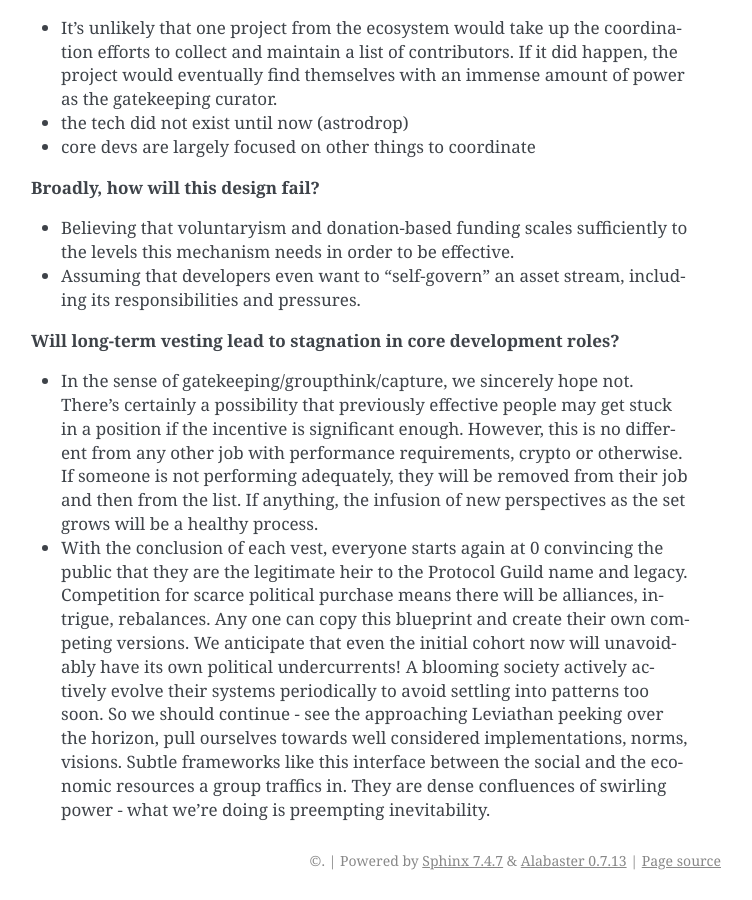
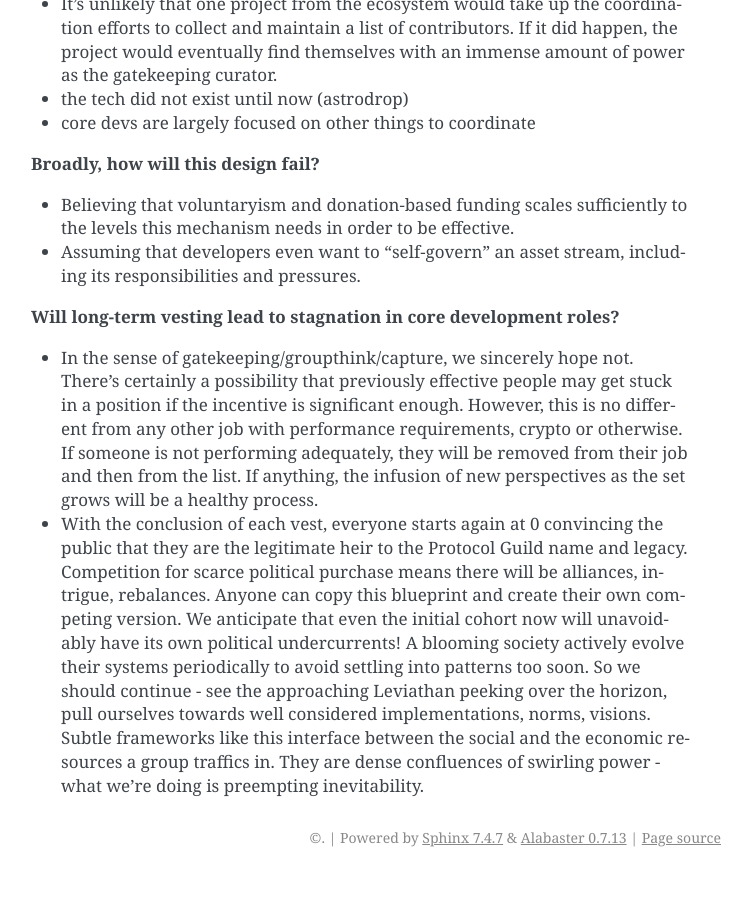
Before and after one commit to protocolguild/documentation, a Sphinx documentation site: the page built from docs/7-anticipated-concerns.md, in a window 1280 px wide and 900 px high, scrolled down 4529 px. Shown: the whole window, without its empty margins (389-1141 px from the left). Built offline with Sphinx 7.4.7, drawn with Linux system fonts in a browser that asks for light colours; after the commit the page ends 5406 px from its top, so only the background shows below that; some of the changed text lies outside the part shown.

Commit message:
Fix various typos

```diff
--- a/docs/7-anticipated-concerns.md
+++ b/docs/7-anticipated-concerns.md
@@ -27,7 +27,7 @@ While we can't conceive of every scenario, we've tried to think critically about
 - The mechanism's legitimacy is predicated on broad participation. If enough contributors decline, this may not be an appropriate tool for incenting work on public goods. In the latter case, the vesting would still continue but it may be difficult to solicit additional donations.
 
 **How will members handle conflicts about list inclusion, eg. when someone starts doing well-intentioned but poorly executed work?**
-- Eligibility criteria should be given special care, as much as the contract or the outreach to donating entities. These should be communicated publicly and frequently with change history, eg. Github. Any decisions which sidestep transparent processes undermines the mechanism's legitimacy.
+- Eligibility criteria should be given special care, as much as the contract or the outreach to donating entities. These should be communicated publicly and frequently with change history, eg. GitHub. Any decisions which sidestep transparent processes undermines the mechanism's legitimacy.
 
 **What other failure modes have not been explored in-depth yet?**
 - the membership is updated to only include addresses controlled by the attackers.
@@ -69,7 +69,7 @@ While we can't conceive of every scenario, we've tried to think critically about
 - Not advisable, this would complicate inclusion decisions. The split is supposed to incentivise current and future contributors.
 
 **Will this compete with Gitcoin or other similar efforts?**
-- We feel that this mechanism is differentiated enough (ie. forward looking, core protocol focused, vested, biases towards native tokens as opposed to USD) that the overlap may appear larger than it actually is. However, there may be some donating entities that feel like they are already "doing their part" with donations to one initiative and may not feel obligated to contribute to the other. We believe that it's healthy to have a number of autonomous & differentiated funding approaches towards Public Goods.
+- We feel that this mechanism is differentiated enough (ie. forward-looking, core protocol focused, vested, biases towards native tokens as opposed to USD) that the overlap may appear larger than it actually is. However, there may be some donating entities that feel like they are already "doing their part" with donations to one initiative and may not feel obligated to contribute to the other. We believe that it's healthy to have a number of autonomous & differentiated funding approaches towards Public Goods.
 
 ## 7.3 Culture / Big Questions
 
@@ -87,4 +87,4 @@ While we can't conceive of every scenario, we've tried to think critically about
 
 **Will long-term vesting lead to stagnation in core development roles?**
 - In the sense of gatekeeping/groupthink/capture, we sincerely hope not. There's certainly a possibility that previously effective people may get stuck in a position if the incentive is significant enough. However, this is no different from any other job with performance requirements, crypto or otherwise. If someone is not performing adequately, they will be removed from their job and then from the list. If anything, the infusion of new perspectives as the set grows will be a healthy process.
-- With the conclusion of each vest, everyone starts again at 0 convincing the public that they are the legitimate heir to the Protocol Guild name and legacy. Competition for scarce political purchase means there will be alliances, intrigue, rebalances. Any one can copy this blueprint and create their own competing versions. We anticipate that even the initial cohort now will unavoidably have its own political undercurrents! A blooming society actively actively evolve their systems periodically to avoid settling into patterns too soon. So we should continue - see the approaching Leviathan peeking over the horizon, pull ourselves towards well considered implementations, norms, visions. Subtle frameworks like this interface between the social and the economic resources a group traffics in. They are dense confluences of swirling power - what we're doing is preempting inevitability.
+- With the conclusion of each vest, everyone starts again at 0 convincing the public that they are the legitimate heir to the Protocol Guild name and legacy. Competition for scarce political purchase means there will be alliances, intrigue, rebalances. Anyone can copy this blueprint and create their own competing version. We anticipate that even the initial cohort now will unavoidably have its own political undercurrents! A blooming society actively evolve their systems periodically to avoid settling into patterns too soon. So we should continue - see the approaching Leviathan peeking over the horizon, pull ourselves towards well considered implementations, norms, visions. Subtle frameworks like this interface between the social and the economic resources a group traffics in. They are dense confluences of swirling power - what we're doing is preempting inevitability.
```
Also changed, not shown: other parts of docs/7-anticipated-concerns.md (+3 -3 lines), docs/3-smart-contract.md (+1 -1 lines), docs/4-roles-expectations.md (+1 -1 lines), docs/5-initial-pilot.md (+2 -2 lines), docs/9-membership.md (+3 -3 lines).
